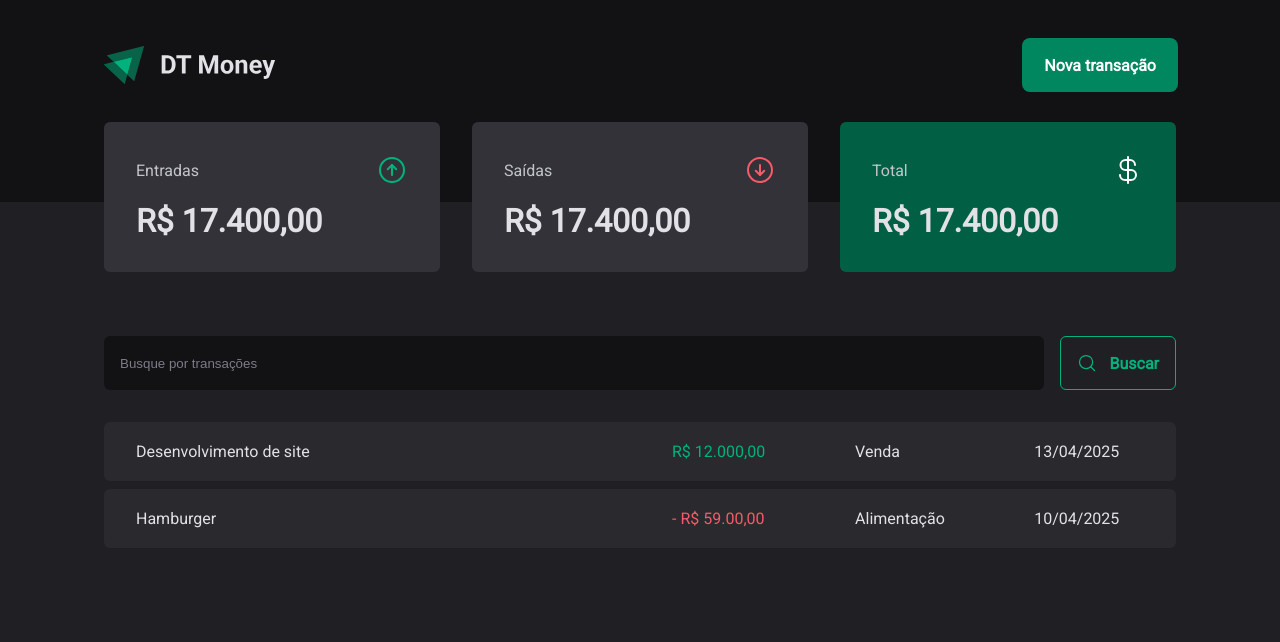
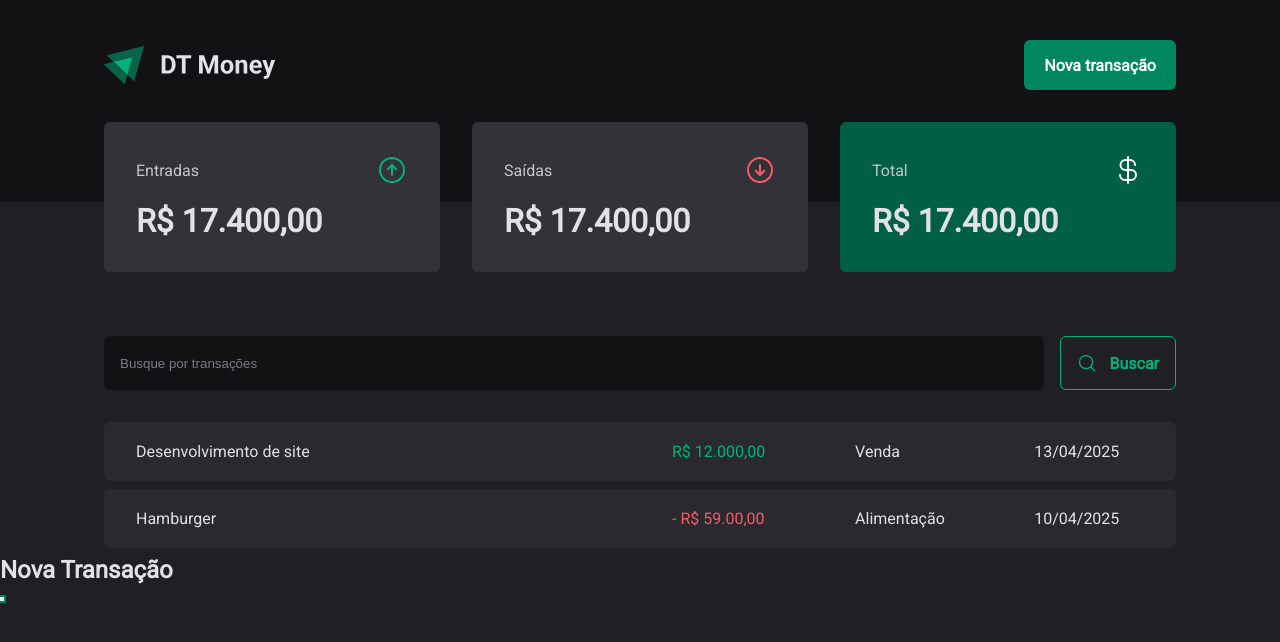
Before and after one commit to WagnerReis/dt-money, a React (Vite) app: page / in a window 1280 px wide. Both pictures are taken after a click on the button "Nova transação". Shown: the top 642 px of the page. Built offline with nearby package versions, Linux system fonts and the light colour scheme.

Commit message:
feat(Header): add Dialog for new transaction

```diff
--- a/package.json
+++ b/package.json
@@ -11,6 +11,7 @@
     "preview": "vite preview"
   },
   "dependencies": {
+    "@radix-ui/react-dialog": "^1.1.10",
     "phosphor-react": "^1.4.1",
     "react": "^19.0.0",
     "react-dom": "^19.0.0",
--- a/src/components/Header/index.tsx
+++ b/src/components/Header/index.tsx
@@ -1,6 +1,7 @@
 import { HeaderContainer, HeaderContent, NewTransactionButton } from "./styles";
 
 import logoImg from "../../assets/logo.svg";
+import * as Dialog from "@radix-ui/react-dialog";
 
 export function Header() {
   return (
@@ -8,7 +9,20 @@
       <HeaderContent>
         <img src={logoImg} alt="" />
 
-        <NewTransactionButton>Nova transação</NewTransactionButton>
+        <Dialog.Root>
+          <Dialog.Trigger asChild>
+            <NewTransactionButton>Nova transação</NewTransactionButton>
+          </Dialog.Trigger>
+
+          <Dialog.DialogPortal>
+            <Dialog.Overlay />
+
+            <Dialog.Content>
+              <Dialog.Title>Nova Transação</Dialog.Title>
+              <Dialog.Close />
+            </Dialog.Content>
+          </Dialog.DialogPortal>
+        </Dialog.Root>
       </HeaderContent>
     </HeaderContainer>
   );
```
Also changed, not shown: 1 other file (tests, documents, lock files or other folders).
